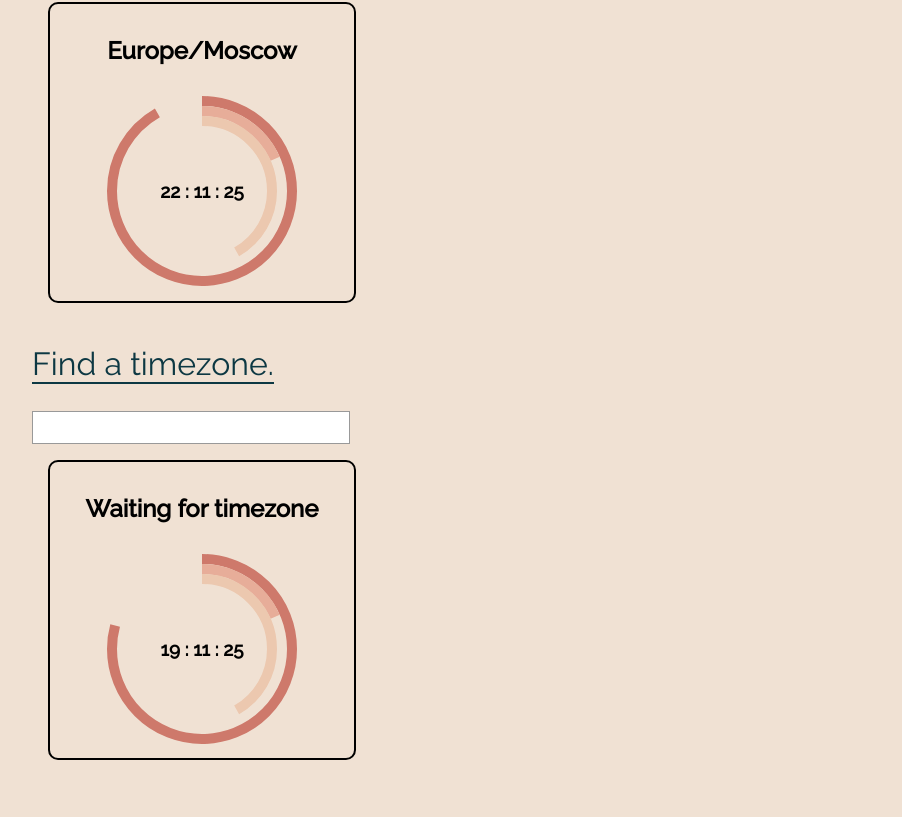
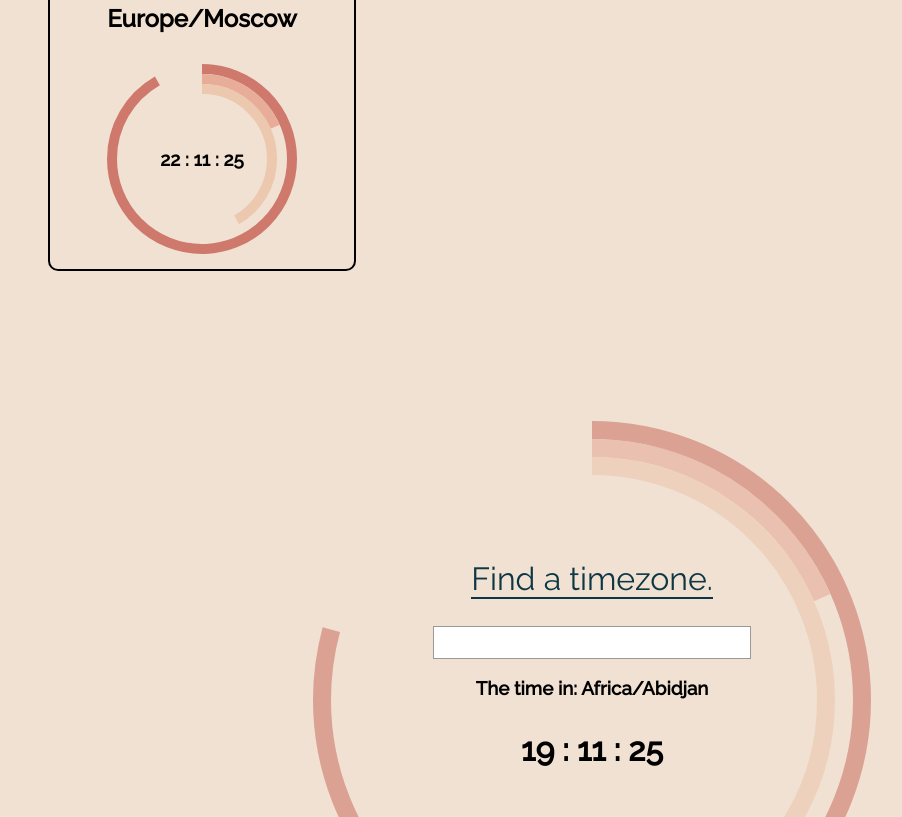
Before and after one commit to conermurphy/SVG-World-Clocks, a React (Create React App) app: page / in a window 1280 px wide. Shown: the part 1983-2800 px from the top of the page, without its empty margins (48-950 px from the left). Built offline with nearby package versions, Linux system fonts and the light colour scheme.

Commit message:
Added features

```diff
--- a/src/components/App.js
+++ b/src/components/App.js
@@ -2,6 +2,7 @@ import React from 'react';
 import appStyles from './appStyles.module.css';
 import Clock from "./clock";
 import Dropdown from './Dropdown';
+import ChoiceClock from './ChoiceClock';
 
 class App extends React.Component {
   constructor(props)  {
@@ -44,7 +45,7 @@ class App extends React.Component {
           <div className={appStyles.choiceSection}>
             <h2>Find a timezone.</h2>
             <Dropdown callback={this.handleChoice}/>
-            <Clock city={this.state.choice} />
+            <ChoiceClock city={this.state.choice} />
           </div>
         </main>
         <footer className={appStyles.footer}>
--- /dev/null
+++ b/src/components/ChoiceClock.js
@@ -0,0 +1,54 @@
+import React from "react"
+import choiceClockStyles from './choiceClockStyles.module.css';
+import ChoiceSVGCircle from './ChoiceSVGCircle';
+const moment = require('moment-timezone');
+
+class ChoiceClock extends React.Component {
+    constructor(props)  {
+        super(props);
+        this.state = {
+            date: new Date(),
+            hour: undefined,
+            minute: undefined,
+            second: undefined,
+        }
+    }
+
+    componentDidMount() {
+        this.time = setInterval(
+            () => {
+                let location = String(this.props.city);
+                let hour = moment().tz(location).hour();
+                let minute = moment().tz(location).minute();
+                let second = moment().tz(location).second();
+                this.setState({hour, minute, second});
+            }, 1000
+        );
+    }
+
+    componentWillUnmount() {
+        clearInterval(this.time);
+    }
+
+    render() {
+        const {hour, minute, second } = this.state;
+        return (
+            <div className={choiceClockStyles.container}>
+                <header className={choiceClockStyles.header}>
+                    <h3>The time in: {this.props.city}</h3>
+                    <h3 style={{fontSize:`2rem`}}><strong>{ hour } : { minute } : { second }</strong></h3>
+                </header>
+
+                <div className={choiceClockStyles.SVGContainer}>
+                    <ChoiceSVGCircle type={"hour"} hour={hour} minute={minute} second={second}/>
+                    <ChoiceSVGCircle type={"minute"} hour={hour} minute={minute} second={second}/>
+                    <ChoiceSVGCircle type={"second"} hour={hour} minute={minute} second={second}/>
+                </div>
+
+            </div>
+        )
+
+    }
+}
+
+export default ChoiceClock
--- /dev/null
+++ b/src/components/ChoiceSVGCircle.js
@@ -0,0 +1,27 @@
+import React from 'react';
+import SVGCircleStyles from "./SVGCircleStyles.module.css";
+
+let cx = `37.5vw`;
+let cy = `37.5vh`;
+let sw = `2.25%`;
+let hourDA = Math.max(2 * Math.PI * (window.innerHeight * 0.3375), 1149.351672316);
+let minuteDA = Math.max(2 * Math.PI * (window.innerHeight * 0.315), 1191.763173139);
+let secondDA = Math.max(2 * Math.PI * (window.innerHeight * 0.2925), 848.230016469);
+
+
+const ChoiceSVGCircle = ({ type, hour, minute, second }) => {
+  const hourRadius = hourDA - ((hourDA/24) * hour);
+  const minuteRadius = minuteDA - ((minuteDA/60) * minute);
+  const secondRadius = secondDA - ((secondDA/60) * second);
+
+  if (type === "hour") {
+    return (<svg id="choiceHourCircle" className={SVGCircleStyles.choiceHourCircleSvg} style={{width: `75vw`, height: `75vh`}}><circle fill="none" stroke="#CE796B" strokeWidth={sw} cx={cx} cy={cy} r="33.75vh" style={{strokeDashoffset: hourRadius, strokeDasharray: hourDA}}/></svg>);
+  } else if (type === "minute") {
+    return (<svg id="choiceMinuteCircle" className={SVGCircleStyles.choiceMinuteCircleSvg} style={{width: `75vw`, height: `75vh`}}><circle fill="none" stroke="#E7AD99" strokeWidth={sw} cx={cx} cy={cy} r="31.5vh" style={{strokeDashoffset: minuteRadius, strokeDasharray: minuteDA}}/></svg>);
+  } else {
+    return (<svg id="choiceSecondCircle" className={SVGCircleStyles.choiceSecondCircleSvg} style={{width: `75vw`, height: `75vh`}}><circle fill="none" stroke="#ECC8AF" strokeWidth={sw} cx={cx} cy={cy} r="29.25vh" style={{strokeDashoffset: secondRadius, strokeDasharray: secondDA}}/></svg>);
+  }
+
+};
+
+export default ChoiceSVGCircle
--- a/src/components/Dropdown.js
+++ b/src/components/Dropdown.js
@@ -25,7 +25,7 @@ class Dropdown extends React.Component  {
         if (this.state.data.includes(this.state.userInput))   {
             choiceValue = this.state.userInput
         } else  {
-            choiceValue = "Waiting for timezone";
+            choiceValue = moment.tz.guess();
             console.log("choiceValue is = ", choiceValue)
         }
         this.props.callback(choiceValue);
--- a/src/components/SVGCircleStyles.module.css
+++ b/src/components/SVGCircleStyles.module.css
@@ -10,3 +10,9 @@
     position: absolute;
     opacity: 0.6;
 }
+
+.choiceHourCircleSvg, .choiceMinuteCircleSvg, .choiceSecondCircleSvg {
+    transform: rotate(-90deg);
+    position: absolute;
+    opacity: 0.6;
+}
--- a/src/components/appStyles.module.css
+++ b/src/components/appStyles.module.css
@@ -28,7 +28,7 @@ p   {
 }
 
 .mainContainer  {
-    margin: 5rem;
+    margin: 0 5rem;
 }
 
 .pageHeader {
@@ -55,10 +55,21 @@ main > h2   {
     justify-content: center;
     height: 100vh;
     align-items: center;
+    padding-bottom: 3rem;
 }
 
 .worldClocks {
     display: flex;
     align-items: center;
     flex-direction: column;
+    padding-bottom: 3rem;
 }
+
+.choiceSection  {
+    display: flex;
+    flex-direction: column;
+    align-items: center;
+    height: 75vh;
+    justify-content: center;
+    padding: 2rem
+}
--- /dev/null
+++ b/src/components/choiceClockStyles.module.css
@@ -0,0 +1,18 @@
+.container {
+    display: flex;
+    flex-direction: column;
+    align-items: center;
+}
+
+.header {
+    text-align: center;
+}
+
+.SVGContainer   {
+    display: flex;
+    align-items: center;
+    justify-content: center;
+    position: relative;
+    bottom: 12.5vh;
+    z-index: 1;
+}
--- a/src/components/dropdownStyles.module.css
+++ b/src/components/dropdownStyles.module.css
@@ -2,6 +2,7 @@ input {
     border: 1px solid #999;
     padding: 0.5rem;
     width: 300px;
+    z-index: 2;
   }
 
 .noSuggestions {
@@ -18,6 +19,7 @@ input {
     overflow-y: auto;
     padding-left: 0;
     width: calc(300px + 1rem);
+    z-index: 2;
 }
 
 .suggestions li {
--- a/src/components/homeSVGCircle.js
+++ b/src/components/homeSVGCircle.js
@@ -16,9 +16,9 @@ const HomeSVGCircle = ({ type, hour, minute, second }) => {
   if (type === "hour") {
     return (<svg id="homeHourCircle" className={SVGCircleStyles.homeHourCircleSvg} style={{width: `100vw`, height: `100vh`}}><circle fill="none" stroke="#CE796B" strokeWidth="3vh" cx={cx} cy={cy} r="45vh" style={{strokeDashoffset: hourRadius, strokeDasharray: hourDA}}/></svg>);
   } else if (type === "minute") {
-    return (<svg id="minuteHourCircle" className={SVGCircleStyles.homeMinuteCircleSvg} style={{width: `100vw`, height: `100vh`}}><circle fill="none" stroke="#E7AD99" strokeWidth="3vh" cx={cx} cy={cy} r="42vh" style={{strokeDashoffset: minuteRadius, strokeDasharray: minuteDA}}/></svg>);
+    return (<svg id="homeMinuteCircle" className={SVGCircleStyles.homeMinuteCircleSvg} style={{width: `100vw`, height: `100vh`}}><circle fill="none" stroke="#E7AD99" strokeWidth="3vh" cx={cx} cy={cy} r="42vh" style={{strokeDashoffset: minuteRadius, strokeDasharray: minuteDA}}/></svg>);
   } else {
-    return (<svg id="secondHourCircle" className={SVGCircleStyles.homeSecondCircleSvg} style={{width: `100vw`, height: `100vh`}}><circle fill="none" stroke="#ECC8AF" strokeWidth="3vh" cx={cx} cy={cy} r="39vh" style={{strokeDashoffset: secondRadius, strokeDasharray: secondDA}}/></svg>);
+    return (<svg id="homeSecondCircle" className={SVGCircleStyles.homeSecondCircleSvg} style={{width: `100vw`, height: `100vh`}}><circle fill="none" stroke="#ECC8AF" strokeWidth="3vh" cx={cx} cy={cy} r="39vh" style={{strokeDashoffset: secondRadius, strokeDasharray: secondDA}}/></svg>);
   }
 
 };
```
